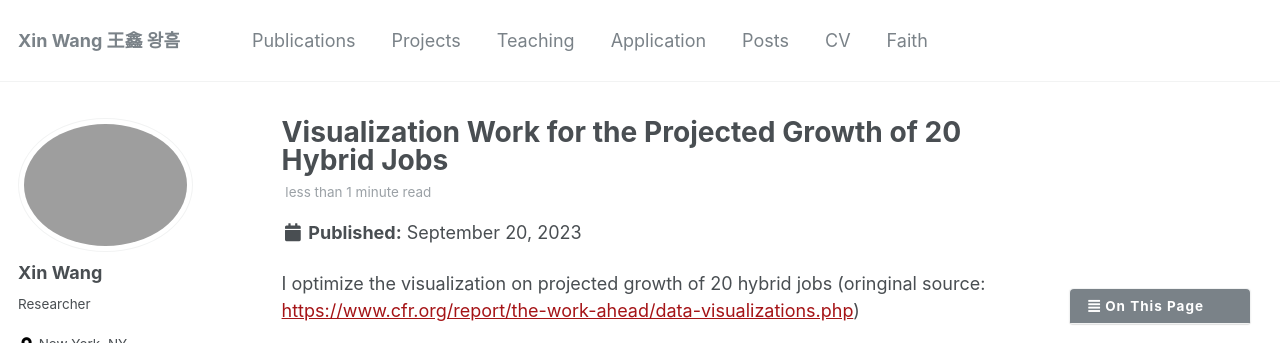
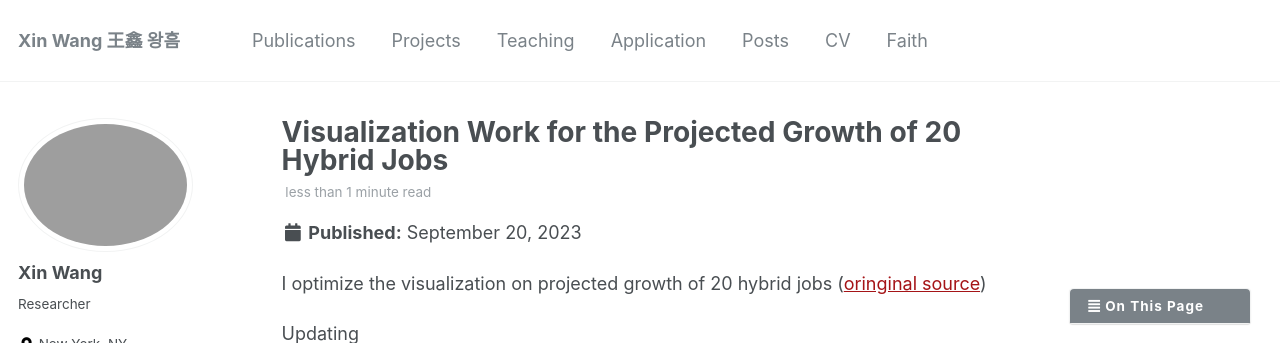
Before and after one commit to xin-wang-kr/xin-wang-kr.github.io, a Jekyll site: the page built from _posts/2023-09-20-Job-Visualization.md, in a window 1280 px wide and 900 px high, cut to the strip 0-343 px from the top of the window. Built offline with Jekyll 4.4.1, drawn with Linux system fonts in a browser that asks for light colours; some of the changed lines change nothing that is shown.

Commit message:
Update 2023-09-20-Job-Visualization.md

```diff
--- a/_posts/2023-09-20-Job-Visualization.md
+++ b/_posts/2023-09-20-Job-Visualization.md
@@ -7,7 +7,7 @@ toc: true
 tags:
   - JobsV
 ---
-I optimize the visualization on projected growth of 20 hybrid jobs (oringinal source: [https://www.cfr.org/report/the-work-ahead/data-visualizations.php](https://www.cfr.org/report/the-work-ahead/data-visualizations.php))
+I optimize the visualization on projected growth of 20 hybrid jobs ([oringinal source](https://www.cfr.org/report/the-work-ahead/data-visualizations.php))
 
 <!--more-->
 Updating
```
